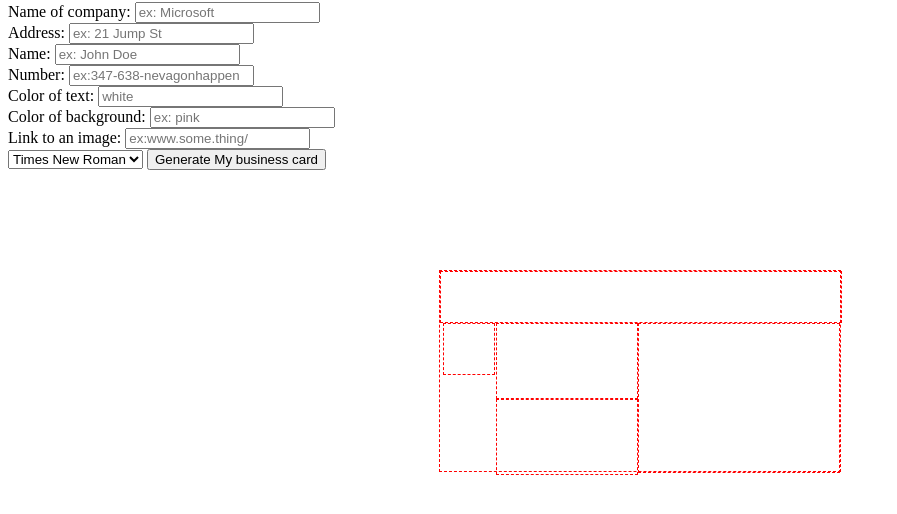
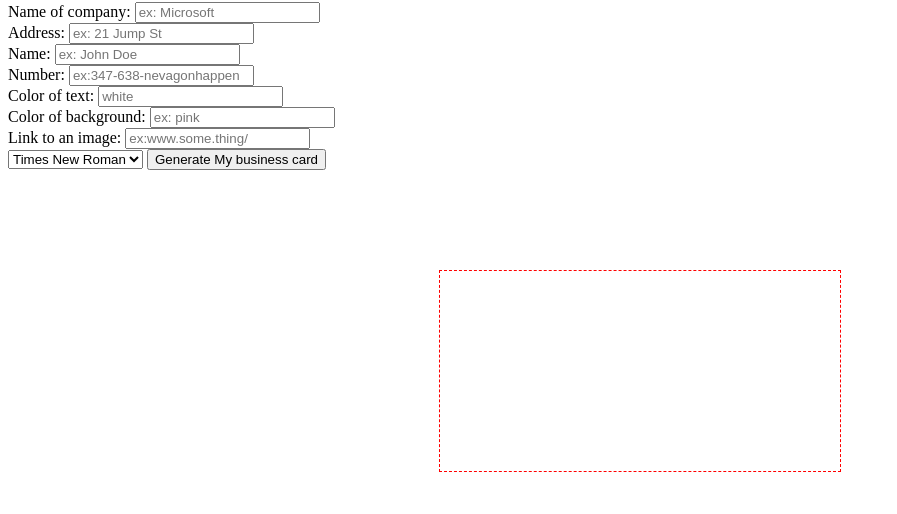
Before and after one commit to sherzodm8441/generator-project, a plain HTML site: page index.html in a window 1280 px wide. Shown: the part 78-592 px from the top of the page, without its empty margins (0-897 px from the left). Drawn offline with nearby package versions, Linux system fonts and the light colour scheme.

Commit message:
remove borders

```diff
--- a/style.css
+++ b/style.css
@@ -46,9 +46,9 @@ h1{
     float:right;
 
 }
-div {
-    border:1px dashed red;
-}
+/*div {*/
+/*    border:1px dashed red; */
+/*}*/
 p {
     word-wrap:break-word;
 }
```
